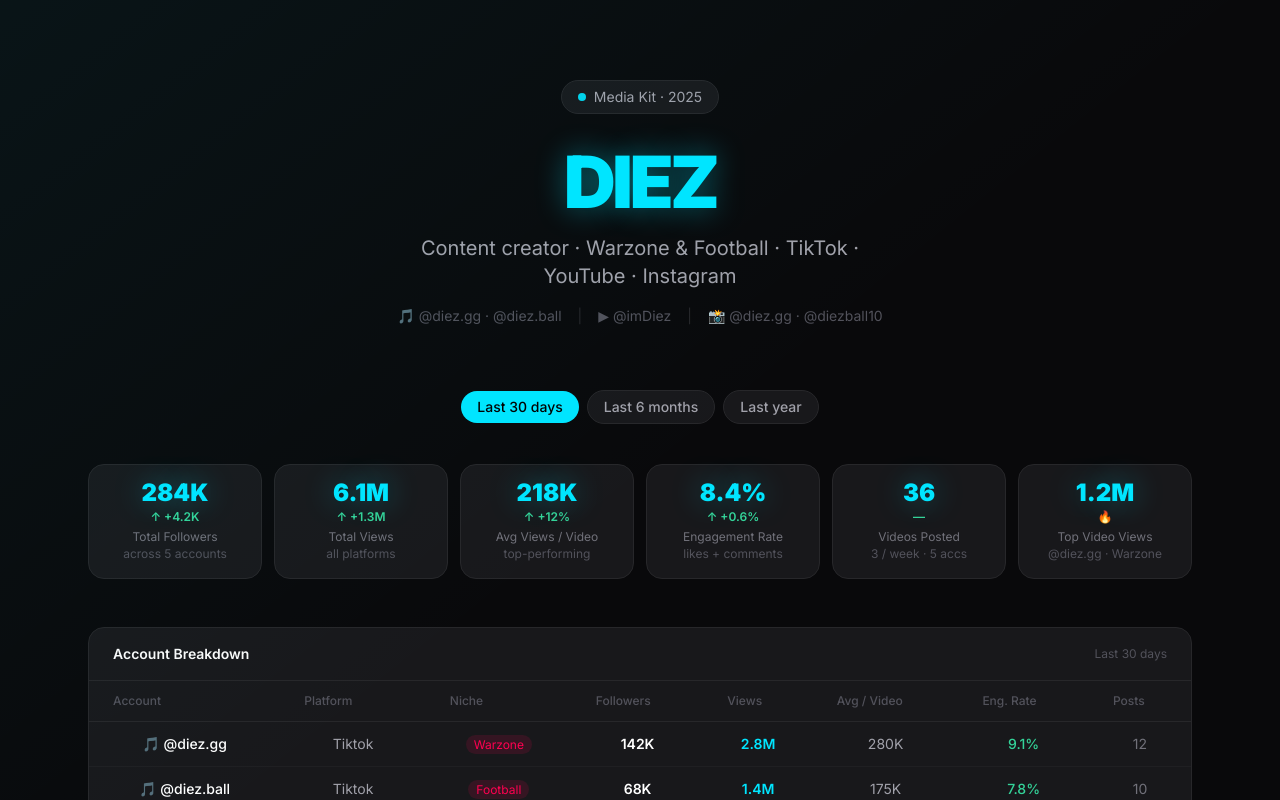
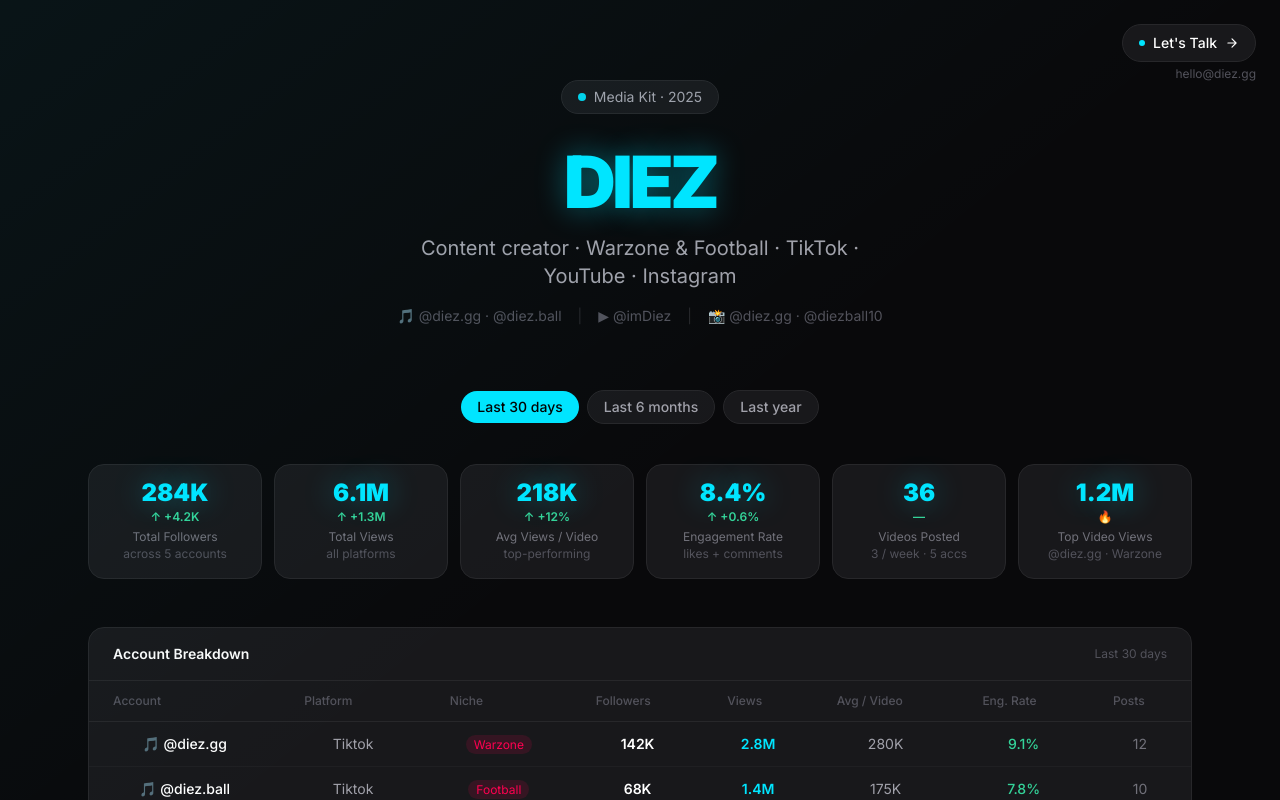
Before and after one commit to heliofleuryd-commits/diez-media-kit, a Next.js app: page / in a window 1280 px wide. Shown: the top 800 px of the page. Built offline with nearby package versions, Linux system fonts and the light colour scheme.

Commit message:
feat: add Let's Talk CTA top-right of hero

```diff
--- a/app/page.tsx
+++ b/app/page.tsx
@@ -20,6 +20,20 @@
       {/* ── Hero ── */}
       <section className="relative border-b border-[#27272A] overflow-hidden">
         <div className="absolute inset-0 bg-gradient-to-br from-[#00E5FF]/5 via-transparent to-transparent pointer-events-none" />
+        {/* Let's Talk CTA — top right */}
+        <div className="absolute top-6 right-6 hidden md:flex flex-col items-end gap-1">
+          <a
+            href="mailto:hello@diez.gg"
+            className="inline-flex items-center gap-2 bg-[#18181B] border border-[#27272A] hover:border-[#00E5FF]/50 text-white hover:text-[#00E5FF] px-4 py-2 rounded-full text-sm font-medium transition-all group"
+          >
+            <span className="w-1.5 h-1.5 rounded-full bg-[#00E5FF] animate-pulse" />
+            Let's Talk
+            <svg width="14" height="14" fill="none" stroke="currentColor" strokeWidth="2" viewBox="0 0 24 24" className="group-hover:translate-x-0.5 transition-transform">
+              <path d="M5 12h14M12 5l7 7-7 7" strokeLinecap="round" strokeLinejoin="round"/>
+            </svg>
+          </a>
+          <span className="text-[#52525B] text-xs">hello@diez.gg</span>
+        </div>
         <div className="max-w-6xl mx-auto px-6 py-20 text-center">
 
           <div className="inline-flex items-center gap-2 bg-[#18181B] border border-[#27272A] rounded-full px-4 py-1.5 text-sm text-[#A1A1AA] mb-8">
```
